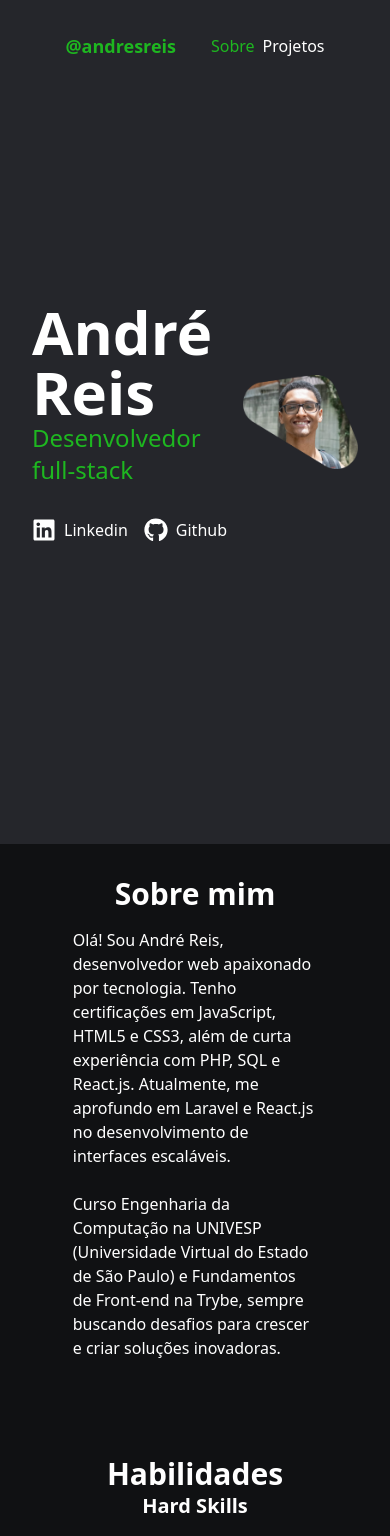
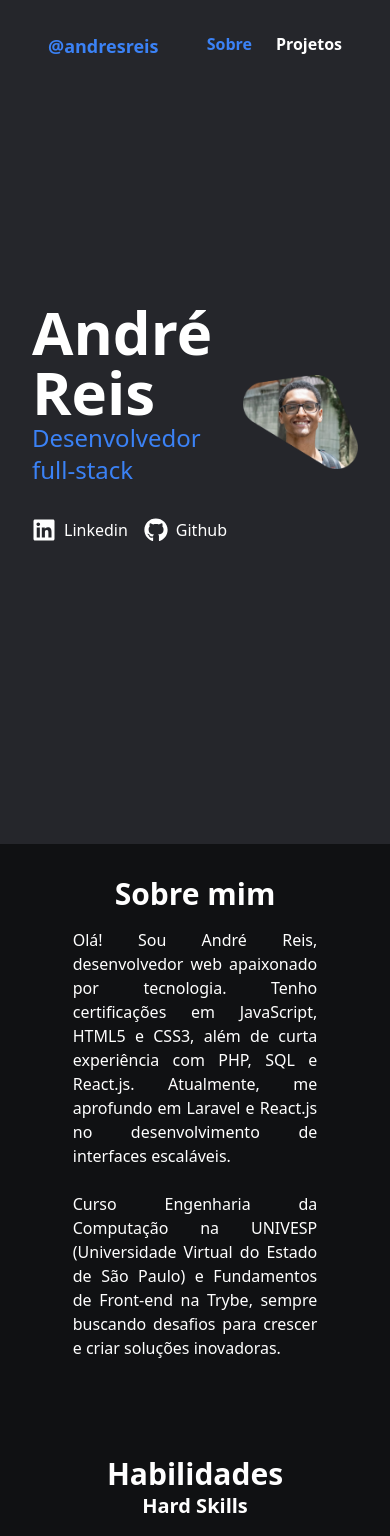
Before and after one commit to andre2905-code/meu-portfolio, a React (Vite) app: page / in a window 390 px wide. Shown: the top 1536 px of the page. Built offline with nearby package versions, Linux system fonts and the light colour scheme; no server answers.

Commit message:
fix: fix some responsiveness issues; change color theme;

```diff
--- a/src/components/Header.tsx
+++ b/src/components/Header.tsx
@@ -10,11 +10,11 @@ function Header() {
     const handleScroll = () => {
       if (headerRef.current) {
         if(window.scrollY > 0) {
-          headerRef.current.classList.add('bg-dark-900', 'py-4', 'bg-opacity-80');
-          headerRef.current.classList.remove('py-8', 'bg-opacity-50');
+          headerRef.current.classList.add('bg-dark-900', 'py-4', 'bg-opacity-60');
+          headerRef.current.classList.remove('py-8', 'bg-opacity-60');
         } else {
-          headerRef.current.classList.remove('bg-dark-900', 'py-4', 'bg-opacity-80');
-          headerRef.current.classList.add('py-8', 'bg-opacity-50');
+          headerRef.current.classList.remove('bg-dark-900', 'py-4', 'bg-opacity-60');
+          headerRef.current.classList.add('py-8', 'bg-opacity-60');
         }
       }
     };
@@ -27,38 +27,40 @@ function Header() {
   return (
     <div className="bg-dark-600 h-screen w-full" id="sobre">
       <header
-        className="fixed w-full flex justify-around items-center py-8 px-12 transition-all duration-500 ease-in-out bg-opacity-50"
+        className="fixed w-full flex justify-between m-auto items-center p-8 px-12 transition-all duration-500 ease-in-out"
         ref={ headerRef }
       >
-        <p className="text-green-500 font-bold text-lg">@andresreis</p>
-        <nav className="flex gap-2 text-white">
+        <div className="m-auto flex justify-between w-full max-w-screen-xl bg-opacity">
+					<p className="text-blue-500 font-bold text-lg">@andresreis</p>
+					<nav className="flex gap-6 text-white font-bold">
 						<a
 							href="#sobre"
-            className={ `${activeLink === 'sobre' && 'text-green-500'}` }
+							className={ `${activeLink === 'sobre' && 'text-blue-500'}` }
 							onClick={ () => SetActiveLink('sobre') }
 						>
 							Sobre
 						</a>
 						<a
 							href="#projetos"
-            className={ `${activeLink === 'projetos' && 'text-green-500'}` }
+							className={ `${activeLink === 'projetos' && 'text-blue-500'}` }
 							onClick={ () => SetActiveLink('projetos') }
 						>
 							Projetos
 						</a>
 					</nav>
+				</div>
       </header>
       <div className="h-full flex items-center justify-between gap-4 max-w-screen-xl mx-auto p-8">
         <div className="text-white">
           <h1 className="text-6xl font-bold">André Reis</h1>
-          <p className="text-2xl text-green-500">Desenvolvedor full-stack</p>
+          <p className="text-2xl text-blue-500">Desenvolvedor full-stack</p>
 
           <div className="flex gap-4 mt-8">
-            <a href="https://" className="flex items-center gap-2 hover:text-green-500 transition-all duration-300 ease-in-out">
+            <a href="https://www.linkedin.com/in/andrereis29" className="flex items-center gap-2 hover:text-blue-500 transition-all duration-300 ease-in-out" target="_blank">
               <FaLinkedin size={ 24 }/>
               Linkedin
             </a>
-            <a href="https://" className="flex items-center gap-2 hover:text-green-500 transition-all duration-300 ease-in-out">
+            <a href="https://github.com/andre2905-code" className="flex items-center gap-2 hover:text-blue-500 transition-all duration-300 ease-in-out" target="_blank">
               <FaGithub size={ 24 }/>
               Github
             </a>
--- a/src/components/sections/About/About.tsx
+++ b/src/components/sections/About/About.tsx
@@ -9,7 +9,7 @@ function About() {
           <h2 className="text-center text-3xl mb-4 text-white font-bold">
             Sobre mim
           </h2>
-          <div className="max-w-4xl w-3/4 ">
+          <div className="max-w-4xl w-3/4 text-justify md:text-left">
             <p>
               Olá! Sou André Reis, desenvolvedor web apaixonado por tecnologia. Tenho certificações em JavaScript, HTML5 e CSS3, além de curta experiência com PHP, SQL e React.js. Atualmente, me aprofundo em Laravel e React.js no desenvolvimento de interfaces escaláveis.
               <br /><br />
--- a/src/components/sections/About/Skill.tsx
+++ b/src/components/sections/About/Skill.tsx
@@ -13,7 +13,7 @@ function Skill({ title, Icon }: SkillProps) {
 
   return (
     <div className={`bg-dark-600 flex flex-col justify-center items-center ${ Icon ? 'p-5 w-28' : 'py-2 px-4' }  rounded-lg gap-4 `}>
-      {Icon ? <Icon size={32} color="#1EB720" className="max-w-7" /> : null}
+      {Icon ? <Icon size={32} className="max-w-7 text-blue-500" /> : null}
       <h3>{title}</h3>
     </div>
   );
--- a/src/components/sections/Contact/ContactsList.tsx
+++ b/src/components/sections/Contact/ContactsList.tsx
@@ -33,7 +33,7 @@ function ContactsList() {
     <div className="flex flex-col gap-14 md:flex-row md:justify-center">
       {contacts.map((contact) => (
         <a href={ contact.link } key={contact.title} target="_blank" className="flex flex-col items-center gap-2">
-          <contact.Icon size={ 28 } color="#1EB720" />
+          <contact.Icon size={ 28 } className="text-blue-500" />
           <strong>{contact.title}</strong>
           <span>{ contact.value }</span>
         </a>
--- a/src/components/sections/Experience/Experience.tsx
+++ b/src/components/sections/Experience/Experience.tsx
@@ -3,12 +3,12 @@ import Experiences from "./Experiences";
 function Experience () {
   return (
     <div className="bg-dark-900">
-      <section className="max-w-screen-xl mx-auto p-8 text-white">
+      <section className="max-w-screen-xl mx-auto  p-8 text-white">
         <div className="flex mb-24 flex-col items-center gap-6 md:justify-between md:gap-0 md:items-start md:flex-row">
           <h2 className="text-center text-3xl mb-4 text-white font-bold">
             Experiência
           </h2>
-          <div className="max-w-4xl w-3/4 ">
+          <div className="max-w-4xl md:w-3/4 ">
             <Experiences />
           </div>
         </div>
--- a/src/components/sections/Experience/Experiences.tsx
+++ b/src/components/sections/Experience/Experiences.tsx
@@ -7,14 +7,7 @@ const experiences = [
     date: "Jun 2023",
     title: "wBuy - Lojas virtuais",
     office: "Analista de suporte computacional",
-    description: "Lorem ipsum dolor, sit amet consectetur adipisicing elit. Iusto necessitatibus, odio ab quia quidem ad molestias assumenda, mollitia tempore repellat officia quam neque facilis. Magni, temporibus odit! Sed, omnis possimus!"
-  },
-  {
-    id: 2,
-    date: "Jun 2023",
-    title: "wBuy - Lojas virtuais",
-    office: "Analista de suporte computacional",
-    description: "Lorem ipsum dolor, sit amet consectetur adipisicing elit. Iusto necessitatibus, odio ab quia quidem ad molestias assumenda, mollitia tempore repellat officia quam neque facilis. Magni, temporibus odit! Sed, omnis possimus!"
+    description: "Atuando como analista de suporte computacional, prestando suporte à plataforma de ecommerce desenvolvida por wBuy. Nessa experiência desenvolvi de forma sólida a Soft Skill de comunicação, uma vez que, para um bom atendimento, é imprescindível uma boa comunicação e clareza nas palavras. Além disso, pude aprender conceitos voltados a infraestrutura, redes de computadores, e consultas a APIs."
   }
 ]
 
@@ -26,9 +19,9 @@ function Experiences() {
           <li key={ exp.id } className="">
             <div className="flex gap-4">
               <div className="text-sm text-gray-400">{ exp.date }</div>
-              <div className="fa-angle-right"><FaAngleRight className="text-green-500" size={ 35 } /></div>
+              <div className="fa-angle-right"><FaAngleRight className="text-blue-500" size={ 35 } /></div>
               <div className="">
-                <h3 className="text-green-500 font-bold text-lg mb-2">{ exp.title }</h3>
+                <h3 className="text-blue-500 font-bold text-lg mb-2">{ exp.title }</h3>
                 <p className="text-gray-400 pb-6" id="exp-description">{ exp.description }</p>
               </div>
             </div>
--- a/src/components/sections/Projects/ProjectCard.tsx
+++ b/src/components/sections/Projects/ProjectCard.tsx
@@ -12,18 +12,23 @@ function ProjectCard({ projectName, tags, slug, image, descricao }: ProjectCardP
       <img src={ image } alt="" className="w-auto object-cover aspect-square" />
       <div className="p-4 flex flex-col flex-grow gap-2">
         <h2 className="text-xl font-bold text-white">{ projectName }</h2>
-        <div className="flex flex-wrap mt-2 mb-auto">
+        <div className="flex flex-wrap mt-2">
           { tags.map((tag, i) => (
-            <div key={ i }>
-              <span className="text-zinc-100 text-base px-2 py-1 mr-2 mb-2">{tag}</span>
-              <span className="text-zinc-100 py-1">{ i < tags.length-1 && '|' }</span>
+            <div key={ i } className="mb-3 text-blue-400">
+              <span className="text-sm py-1 mr-2 mb-2">{tag}</span>
+              <span className="pr-2 text-sm">{ i < tags.length-1 && '|' }</span>
             </div>
           )) }
 				</div>
 
-				<p className="text-gray-300 text-sm">{ descricao }</p>
+				<div className="flex mb-auto px-2">
+					<p className="text-gray-300 text-sm">{ descricao }</p>
+				</div>
 
-        <a href={`projects/${slug}`} className="bg-lime-400 mt-4 w-full py-2 rounded-lg block text-center">Ver mais detalhes</a>
+        <div>
+					<a href={`projects/${slug}`} className="bg-blue-500 text-white font-bold mt-4 w-full py-2 rounded-lg block text-center">Acessar projeto</a>
+					<a href={`projects/${slug}`} className="text-blue-500 font-bold  border-2 border-blue-500 mt-4 w-full py-2 rounded-lg block text-center">Acessar respositório</a>
+				</div>
       </div>
     </div>
   )
```
Lines whose indentation alone changed are shown as unchanged.
